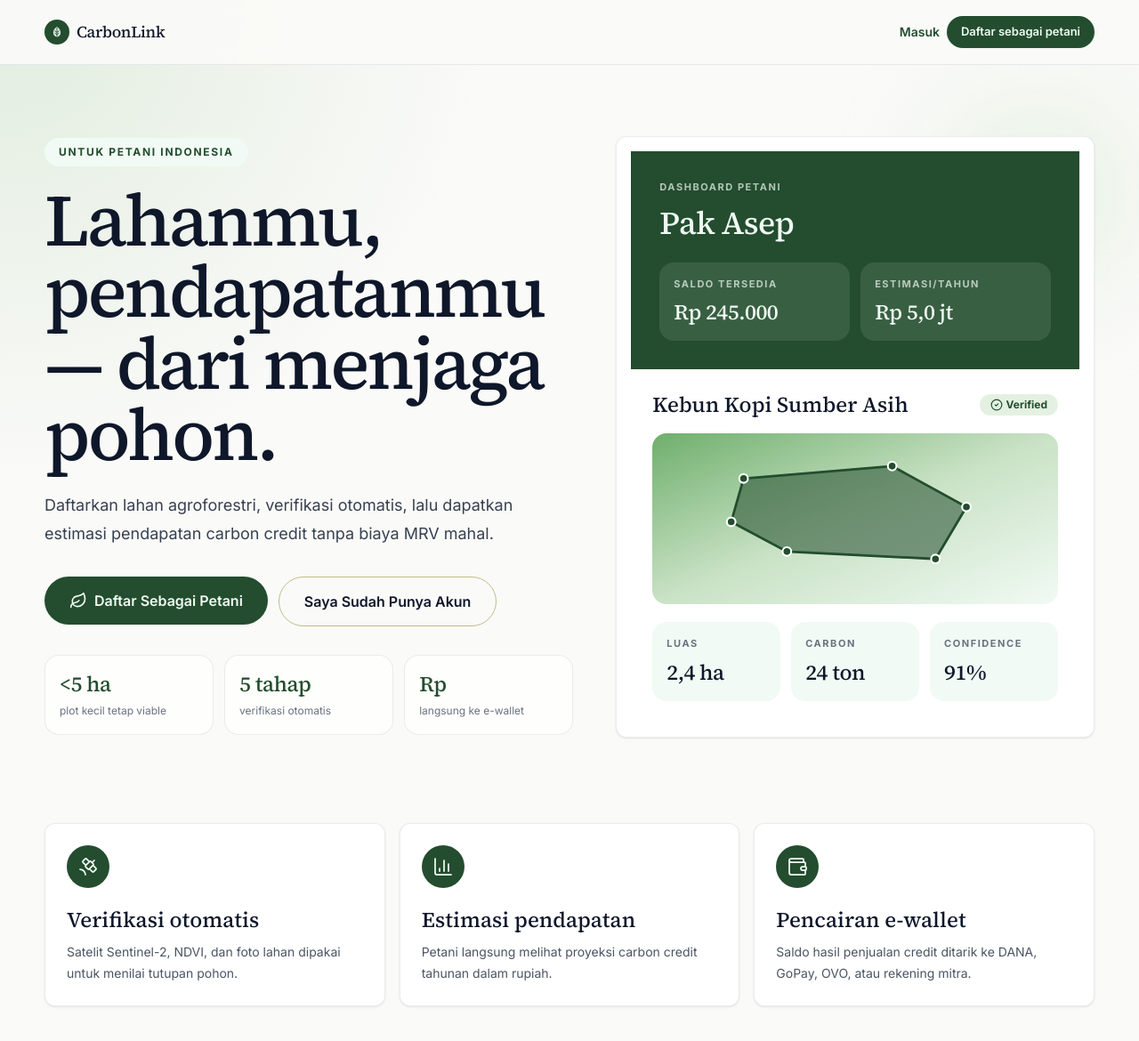
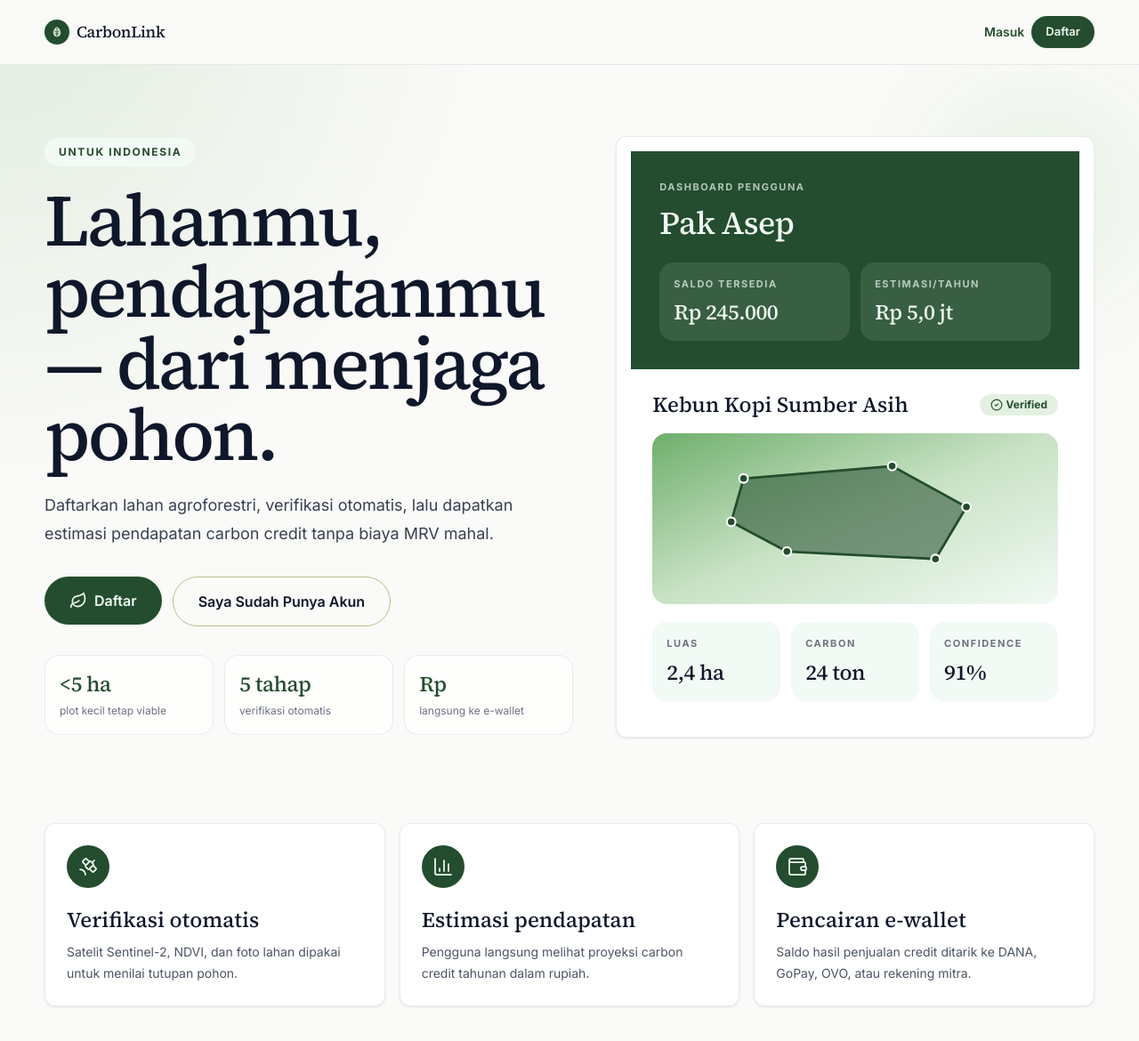
Before and after one commit to ethj0r/WorkLifeBalance, a Next.js app in the folder apps/web/: page / in a window 1280 px wide. Shown: the top 1170 px of the page at 89% size. Built offline with nearby package versions, Linux system fonts and the light colour scheme.

Commit message:
Refactor: Change to more specified user

```diff
--- a/apps/web/app/layout.tsx
+++ b/apps/web/app/layout.tsx
@@ -4,7 +4,7 @@ import "./globals.css";
 
 export const metadata: Metadata = {
   title: "CarbonLink",
-  description: "Platform MRV carbon credit untuk petani agroforestri Indonesia",
+  description: "Platform MRV carbon credit untuk pemilik lahan agroforestri Indonesia",
 };
 
 export default function RootLayout({ children }: Readonly<{ children: ReactNode }>) {
--- a/apps/web/app/login/page.tsx
+++ b/apps/web/app/login/page.tsx
@@ -15,7 +15,7 @@ export default function LoginPage() {
       <PublicHeader />
       <section className="web-container auth-shell">
         <div>
-          <div className="mb-4 inline-flex rounded-full bg-green-50 px-4 py-2 text-xs font-bold uppercase tracking-[.14em] text-green-700">Masuk petani</div>
+          <div className="mb-4 inline-flex rounded-full bg-green-50 px-4 py-2 text-xs font-bold uppercase tracking-[.14em] text-green-700">Masuk</div>
           <h1 className="display-lg max-w-3xl">Verifikasi ringan, akses pendapatan carbon credit.</h1>
           <p className="mt-5 max-w-xl text-base leading-7 text-ink-600">Gunakan nomor HP aktif. OTP demo dikirim secara mock agar flow bisa dites cepat untuk hackathon dan final project.</p>
           <div className="mt-8 grid max-w-2xl gap-3 sm:grid-cols-3">
--- a/apps/web/app/page.tsx
+++ b/apps/web/app/page.tsx
@@ -7,7 +7,7 @@ import { PublicHeader } from "@/components/ui/AppHeader";
 export default function LandingPage() {
   const benefits = [
     { icon: Satellite, title: "Verifikasi otomatis", desc: "Satelit Sentinel-2, NDVI, dan foto lahan dipakai untuk menilai tutupan pohon." },
-    { icon: BarChart3, title: "Estimasi pendapatan", desc: "Petani langsung melihat proyeksi carbon credit tahunan dalam rupiah." },
+    { icon: BarChart3, title: "Estimasi pendapatan", desc: "Pengguna langsung melihat proyeksi carbon credit tahunan dalam rupiah." },
     { icon: Wallet, title: "Pencairan e-wallet", desc: "Saldo hasil penjualan credit ditarik ke DANA, GoPay, OVO, atau rekening mitra." },
   ];
 
@@ -16,11 +16,11 @@ export default function LandingPage() {
       <PublicHeader />
       <section className="web-container grid gap-12 pb-16 pt-14 lg:grid-cols-[1.05fr_.95fr] lg:items-center lg:pb-24 lg:pt-20">
         <div>
-          <div className="mb-5 inline-flex rounded-full bg-green-50 px-4 py-2 text-xs font-bold uppercase tracking-[.14em] text-green-700">Untuk petani Indonesia</div>
+          <div className="mb-5 inline-flex rounded-full bg-green-50 px-4 py-2 text-xs font-bold uppercase tracking-[.14em] text-green-700">Untuk Indonesia</div>
           <h1 className="display-xl max-w-4xl">Lahanmu, pendapatanmu — dari menjaga pohon.</h1>
           <p className="mt-6 max-w-2xl text-lg leading-8 text-ink-700">Daftarkan lahan agroforestri, verifikasi otomatis, lalu dapatkan estimasi pendapatan carbon credit tanpa biaya MRV mahal.</p>
           <div className="mt-8 flex flex-col gap-3 sm:flex-row">
-            <Link href="/login"><Button size="lg" leftIcon={<Leaf className="h-5 w-5" />}>Daftar Sebagai Petani</Button></Link>
+            <Link href="/login"><Button size="lg" leftIcon={<Leaf className="h-5 w-5" />}>Daftar</Button></Link>
             <Link href="/login"><Button size="lg" variant="secondary">Saya Sudah Punya Akun</Button></Link>
           </div>
           <div className="mt-8 grid max-w-2xl grid-cols-3 gap-3">
@@ -34,7 +34,7 @@ export default function LandingPage() {
           <div className="absolute -right-10 -top-10 h-52 w-52 rounded-full bg-green-100 blur-3xl" />
           <Card className="relative overflow-hidden rounded-[28px] p-0 shadow-float">
             <div className="bg-green-700 p-8 text-green-50">
-              <div className="eyebrow !text-green-50/70">Dashboard petani</div>
+              <div className="eyebrow !text-green-50/70">Dashboard Pengguna</div>
               <div className="mt-3 font-display text-4xl font-medium tracking-[-.02em]">Pak Asep</div>
               <div className="mt-6 grid grid-cols-2 gap-3">
                 <Panel label="Saldo tersedia" value="Rp 245.000" dark />
--- a/apps/web/app/plots/new/page.tsx
+++ b/apps/web/app/plots/new/page.tsx
@@ -38,7 +38,7 @@ export default function NewPlotPage() {
       <section className="web-container py-8 lg:py-10">
         <div className="mb-8 flex flex-col justify-between gap-4 lg:flex-row lg:items-end">
           <div>
-            <div className="eyebrow text-green-700">Form MRV petani</div>
+            <div className="eyebrow text-green-700">Form MRV Pengguna</div>
             <h1 className="display-md mt-2">Daftarkan Lahan</h1>
             <p className="mt-2 max-w-2xl text-sm leading-6 text-ink-600">Lengkapi data lahan, polygon, foto bukti, dan detail tanaman untuk verifikasi otomatis.</p>
           </div>
--- a/apps/web/app/profile/page.tsx
+++ b/apps/web/app/profile/page.tsx
@@ -16,8 +16,8 @@ export default function ProfilePage() {
       <PublicHeader />
       <section className="web-container auth-shell">
         <div>
-          <div className="mb-4 inline-flex rounded-full bg-green-50 px-4 py-2 text-xs font-bold uppercase tracking-[.14em] text-green-700">Profil petani</div>
-          <h1 className="display-lg max-w-3xl">Kenali petani sebelum lahan diverifikasi.</h1>
+          <div className="mb-4 inline-flex rounded-full bg-green-50 px-4 py-2 text-xs font-bold uppercase tracking-[.14em] text-green-700">Profil Pengguna</div>
+          <h1 className="display-lg max-w-3xl">Kenali pengguna sebelum lahan diverifikasi.</h1>
           <p className="mt-5 max-w-xl text-base leading-7 text-ink-600">Data dasar ini dipakai untuk personalisasi dashboard dan menjadi fondasi data kepemilikan lahan.</p>
         </div>
         <Card className="auth-card">
--- a/apps/web/app/withdraw/page.tsx
+++ b/apps/web/app/withdraw/page.tsx
@@ -17,7 +17,7 @@ export default function WithdrawPage() {
         <div className="mb-8 text-center">
           <div className="eyebrow text-green-700">E-wallet payout</div>
           <h1 className="display-md mt-2">Tarik ke E-Wallet</h1>
-          <p className="mx-auto mt-2 max-w-xl text-sm leading-6 text-ink-500">Simulasi penarikan saldo carbon credit ke dompet digital petani.</p>
+          <p className="mx-auto mt-2 max-w-xl text-sm leading-6 text-ink-500">Simulasi penarikan saldo carbon credit ke dompet digital pengguna.</p>
         </div>
         {done ? <Success /> : <Form onSubmit={() => setDone(true)} />}
       </section>
--- a/apps/web/components/ui/AppHeader.tsx
+++ b/apps/web/components/ui/AppHeader.tsx
@@ -34,7 +34,7 @@ export function PublicHeader() {
         <Link href="/"><Logo /></Link>
         <div className="flex items-center gap-2">
           <Link href="/login" className="hidden text-sm font-semibold text-green-700 sm:block">Masuk</Link>
-          <Link href="/login"><Button size="sm">Daftar sebagai petani</Button></Link>
+          <Link href="/login"><Button size="sm">Daftar</Button></Link>
         </div>
       </div>
     </header>
```
